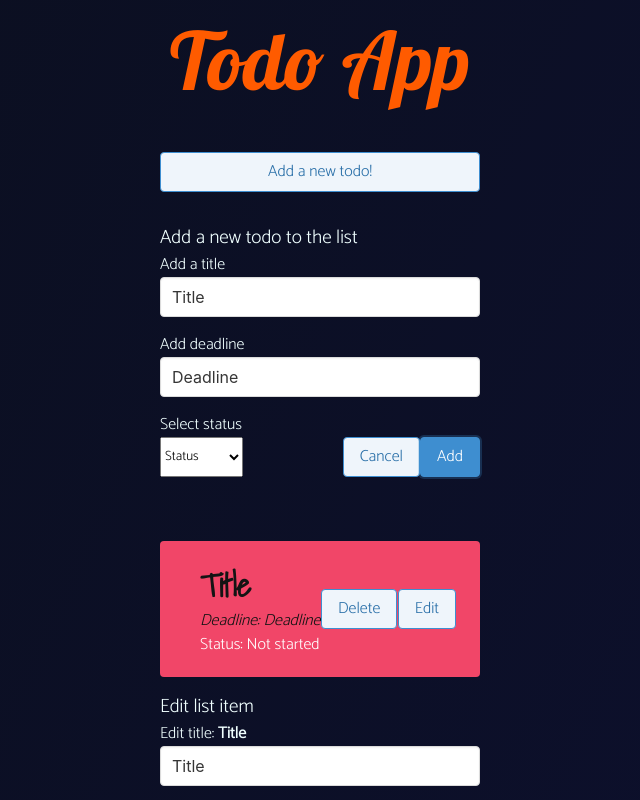
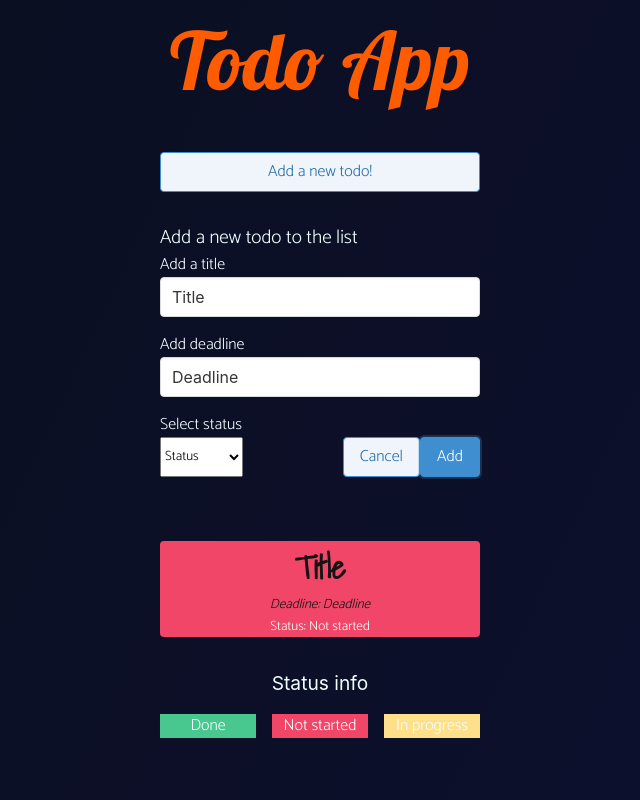
Before and after one commit to miklosoravecz/todoApp, a React (Create React App) app: page / in a window 1280 px wide. Both pictures are taken after a click on the button "Add". Shown: the top 800 px of the page, without its empty margins (320-960 px from the left). Built offline with nearby package versions, Linux system fonts and the light colour scheme.

Commit message:
handleCancel added

```diff
--- a/src/components/FormEdit/index.js
+++ b/src/components/FormEdit/index.js
@@ -10,13 +10,11 @@ export const FormEdit = props => {
 
 	const handleSubmit = e => {
 		e.preventDefault()
-
 		props.editItem(props.id, title, deadline, status)
 		setTitle("Title")
 		setDeadline("Deadline")
 		setStatus("Not started")
 		setValue("default")
-		console.log("clicked in edit item")
 	}
 
 	const handleTitleChange = e => {
@@ -73,12 +71,14 @@ export const FormEdit = props => {
 					<option value="Done">Done</option>
 				</select>
 				<div className="button-wrapper">
-					<Button type="submit" className="button">
+					<Button type="submit" className="button" func={props.handleCancel}>
 						Cancel
 					</Button>
 					<Button type="submit" className="button" func={handleSubmit}>
-						Add
+						Edit
 					</Button>
+
+					<Button func={props.handleDelete}>Delete</Button>
 				</div>
 			</div>
 		</form>
--- a/src/components/Item/Item.css
+++ b/src/components/Item/Item.css
@@ -1,19 +1,15 @@
-.item-container {
-	background: none;
-	width: 100%;
-}
-
-.item {
-	color: var(--dark-text);
-	font-family: var(--text-font);
-	margin-bottom: 1rem;
-}
-
-.item-wrapper {
+.item-button {
 	display: flex;
 	flex-direction: row;
-	justify-content: space-between;
-	align-items: center;
+	justify-content: center;
+	background: none;
+	border: none;
+	cursor: pointer;
+	min-width: 320px;
+	max-width: 480px;
+	font-family: var(--text-font);
+	color: var(--dark-text);
+	padding: 0;
 }
 
 .item-title {
@@ -23,6 +19,13 @@
 	color: var(--dark-text);
 }
 
+.item-delete-button {
+	display: flex;
+	flex-direction: column;
+	justify-content: center;
+	align-items: center;
+}
+
 .item-deadline-text {
 	font-style: italic;
 	color: var(--dark-text);
--- a/src/components/Item/index.js
+++ b/src/components/Item/index.js
@@ -1,10 +1,10 @@
 import React, {useEffect, useState} from "react"
-import {Button} from "../Button"
 import {ModalEdit} from "../ModalEdit"
 import "./Item.css"
 
 export const Item = props => {
 	const [status, setStatus] = useState(props.status)
+	const [isModalOpen, setIsModalOpen] = useState(false)
 
 	useEffect(() => {
 		statusSelector()
@@ -22,6 +22,8 @@ export const Item = props => {
 
 	const handleEdit = e => {
 		e.preventDefault()
+		e.stopPropagation()
+		setIsModalOpen(true)
 	}
 
 	const handleDelete = e => {
@@ -30,29 +32,36 @@ export const Item = props => {
 		props.deleteItem(props.id)
 	}
 
+	const handleCancel = e => {
+		e.preventDefault()
+		e.stopPropagation()
+		setIsModalOpen(false)
+	}
+
 	return (
 		<>
-			<li className="item" id={props.id}>
-				<div className={`item-wrapper notification ${status}`}>
+			<button
+				id={props.id}
+				className={`item-button  notification ${status}`}
+				onClick={handleEdit}
+			>
 				<div>
 					<h3 className="item-title">{props.title}</h3>
 					<p className="item-deadline-text">Deadline: {props.deadline}</p>
 					<p>Status: {props.status}</p>
 				</div>
-					<div>
-						<Button func={handleDelete}>Delete</Button>
-					</div>
-					<div>
-						<Button func={handleEdit}>Edit</Button>
-					</div>
-				</div>
-			</li>
+			</button>
+			{isModalOpen && (
 				<ModalEdit
 					id={props.id}
 					title={props.title}
 					deadline={props.deadline}
 					editItem={props.editItem}
+					isModalOpen={isModalOpen}
+					handleDelete={handleDelete}
+					handleCancel={handleCancel}
 				/>
+			)}
 		</>
 	)
 }
--- a/src/components/ModalEdit/index.js
+++ b/src/components/ModalEdit/index.js
@@ -12,6 +12,8 @@ export const ModalEdit = props => {
 				title={props.title}
 				deadline={props.deadline}
 				editItem={props.editItem}
+				handleDelete={props.handleDelete}
+				handleCancel={props.handleCancel}
 			/>
 			<ValidationError validationError={props.validationError} />
 		</div>
```
Lines whose indentation alone changed are shown as unchanged.
